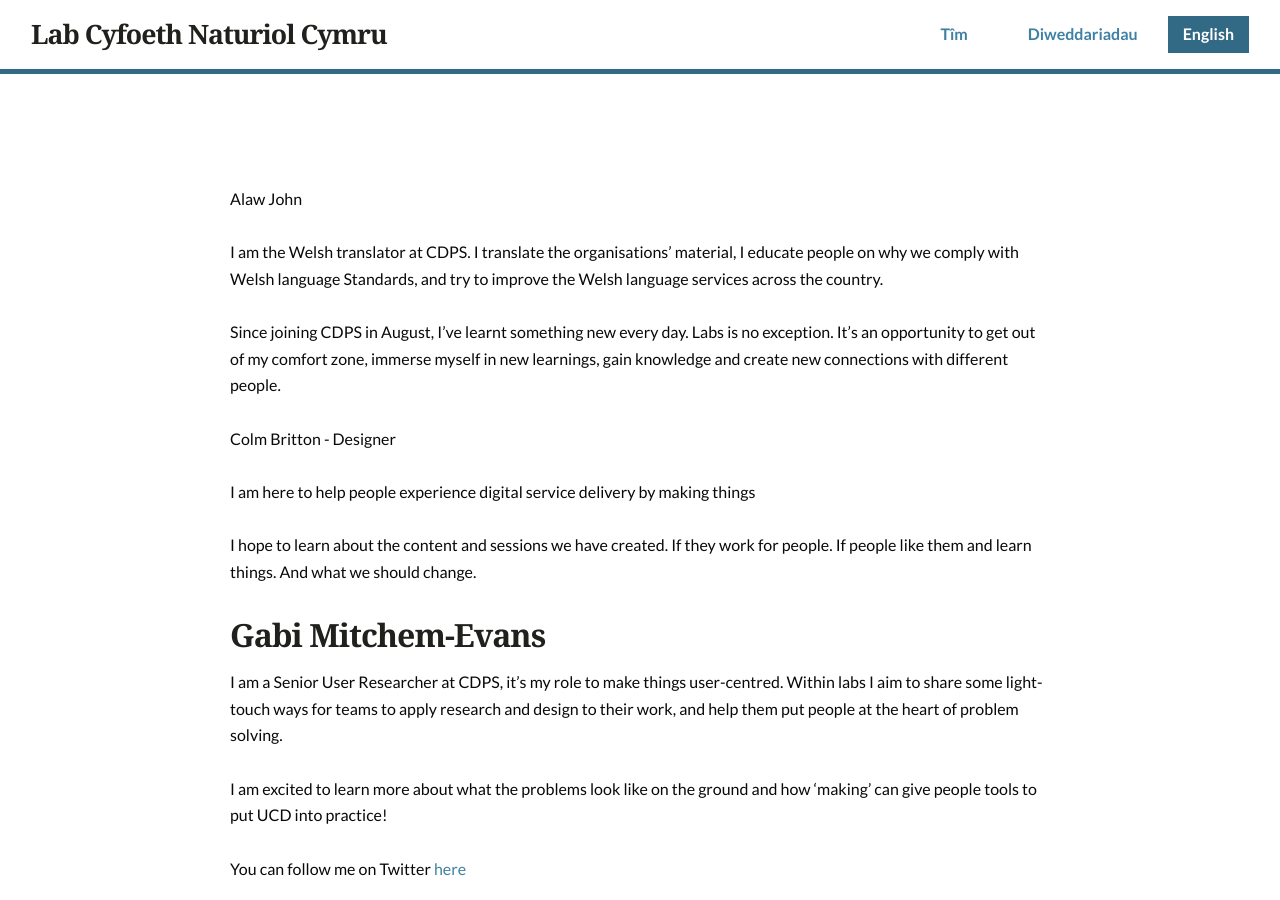
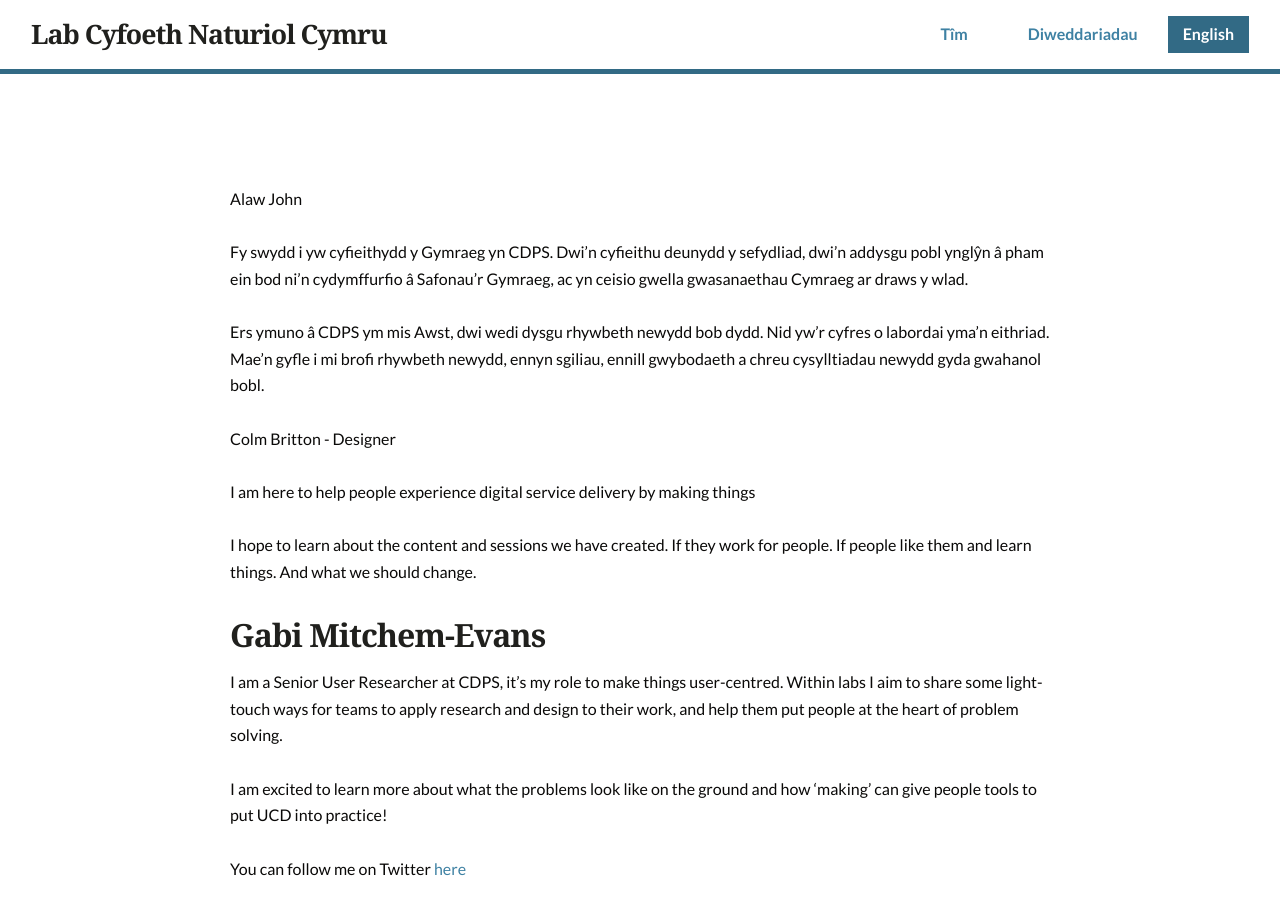
Before and after one commit to nrw-lab/nrw-lab.github.io, a Jekyll site: the page built from cy/team/index.md, in a window 1280 px wide and 900 px high. Built offline with Jekyll 4.4.1, drawn with Linux system fonts in a browser that asks for light colours.

```diff
--- a/cy/team/_members/alaw-john.md
+++ b/cy/team/_members/alaw-john.md
@@ -1,5 +1,5 @@
 Alaw John
 
-I am the Welsh translator at CDPS. I translate the organisations’ material, I educate people on why we comply with Welsh language Standards, and try to improve the Welsh language services across the country.
+Fy swydd i yw cyfieithydd y Gymraeg yn CDPS. Dwi'n cyfieithu deunydd y sefydliad, dwi'n addysgu pobl ynglŷn â pham ein bod ni'n cydymffurfio â Safonau'r Gymraeg, ac yn ceisio gwella gwasanaethau Cymraeg ar draws y wlad.
 
-Since joining CDPS in August, I’ve learnt something new every day. Labs is no exception. It’s an opportunity to get out of my comfort zone, immerse myself in new learnings, gain knowledge and create new connections with different people.
+Ers ymuno â CDPS ym mis Awst, dwi wedi dysgu rhywbeth newydd bob dydd. Nid yw'r cyfres o labordai yma'n eithriad. Mae'n gyfle i mi brofi rhywbeth newydd, ennyn sgiliau, ennill gwybodaeth a chreu cysylltiadau newydd gyda gwahanol bobl.
```
